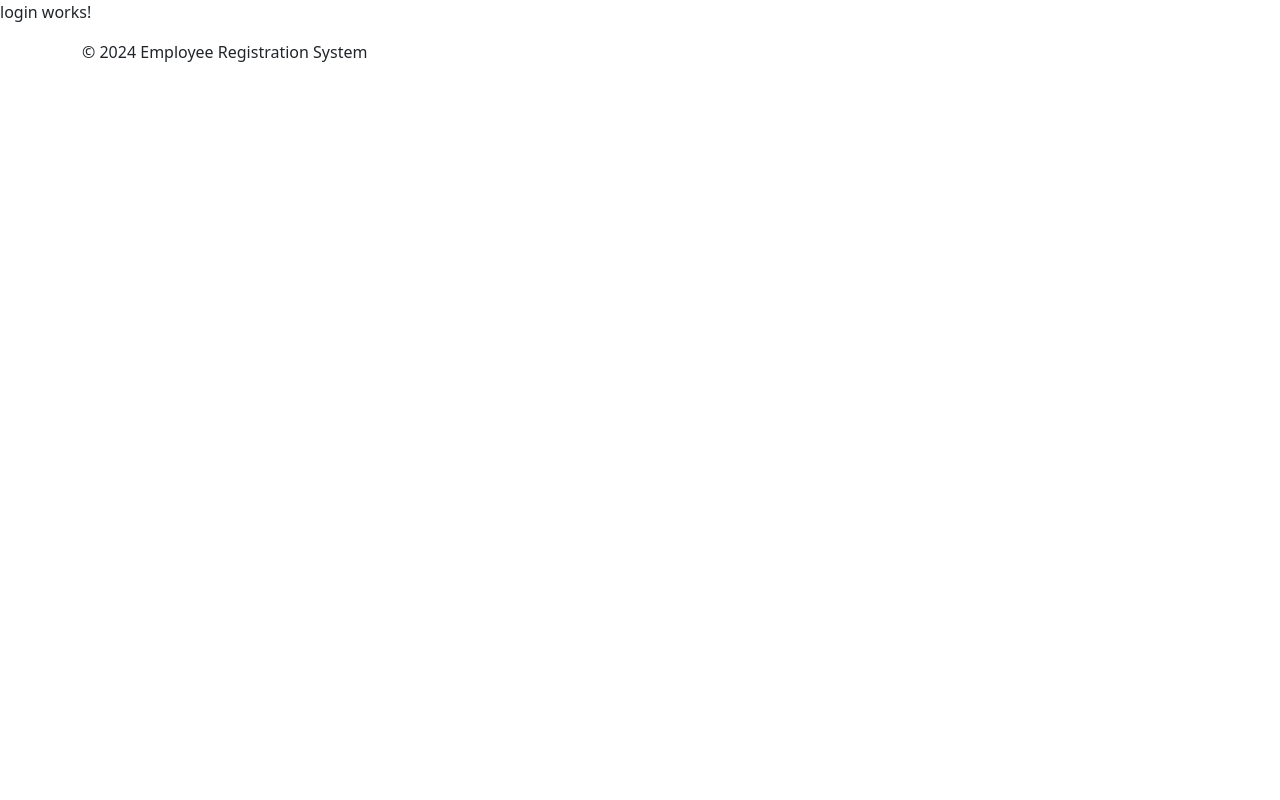
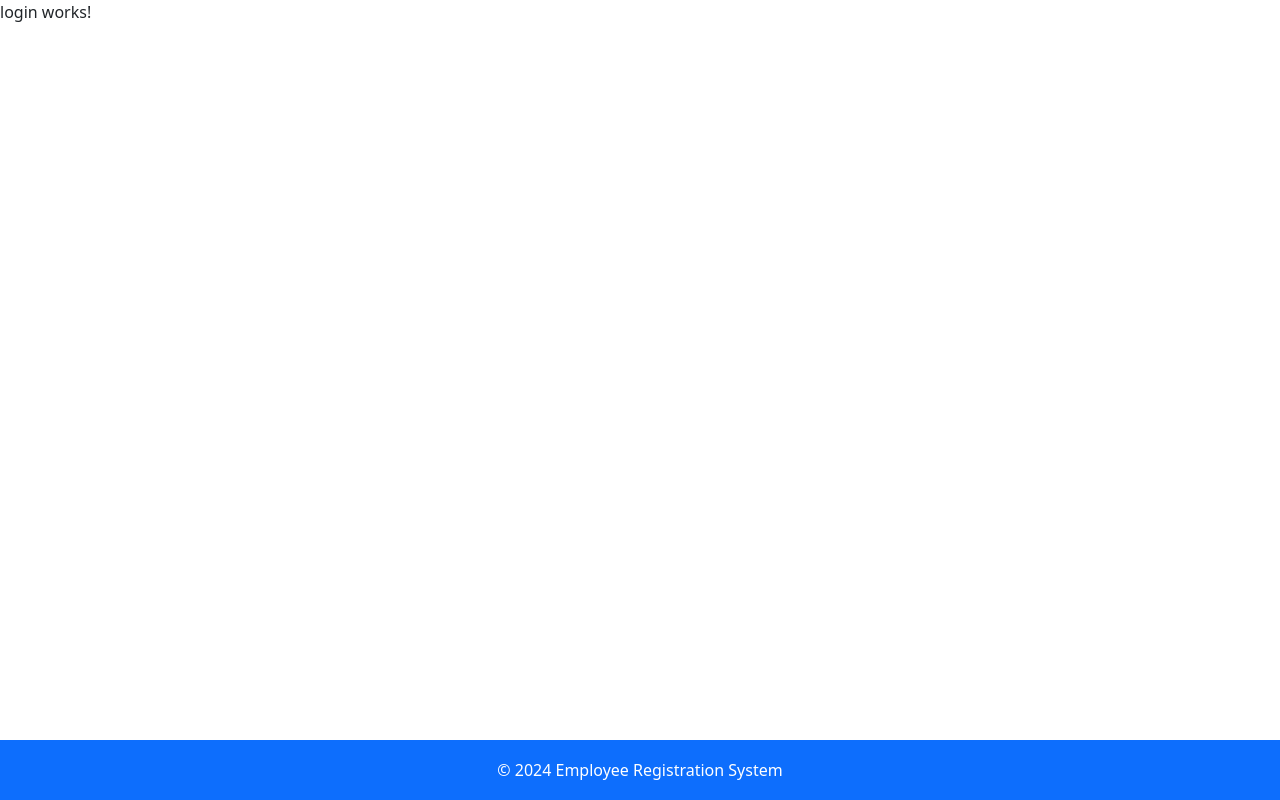
Before and after one commit to bastostuliojrrt/angular-frontend-employee, an Angular app: page /login in a window 1280 px wide. Built offline with nearby package versions, Linux system fonts and the light colour scheme.

Commit message:
feat: estilização do footer

```diff
--- a/src/styles.css
+++ b/src/styles.css
@@ -1,2 +1,15 @@
 /* You can add global styles to this file, and also import other style files */
 @import "bootstrap/dist/css/bootstrap.min.css";
+
+.footer{
+    position: absolute;
+    bottom: 0;
+    width: 100%;
+    height: 60px;
+    background-color: #0d6efd;
+    text-align: center;
+    color: #fff;
+    display: flex;
+    align-items: center;
+    justify-content: center;
+}
```
Also changed, not shown: src/assets/door-closed-fill.svg (added).
